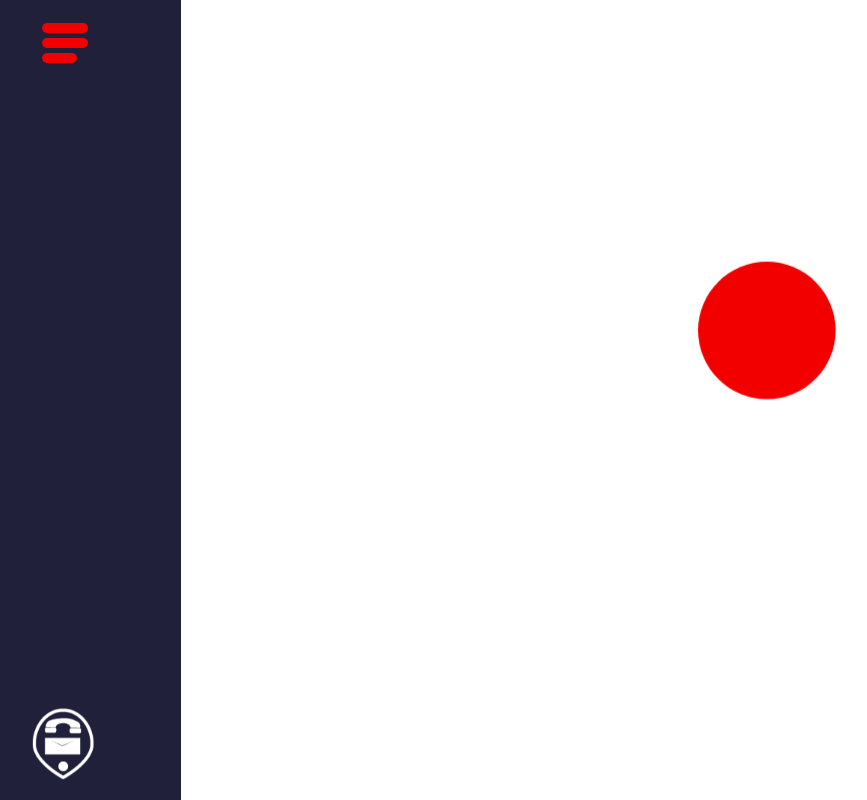
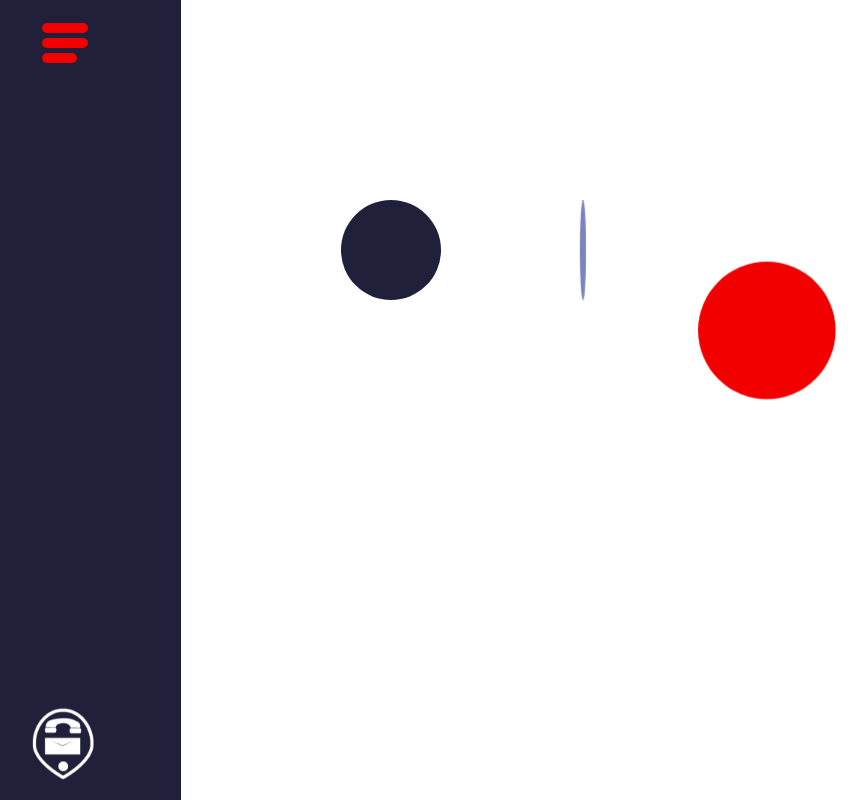
Before and after one commit to MikeTheFyke/MiFy, a Vue app in the folder client/: page / in a window 1280 px wide. Shown: the top 800 px of the page, without its empty margins (51-918 px from the left). Built offline with nearby package versions, Linux system fonts and the light colour scheme.

Commit message:
Added green element x2 with rotations and yoyos

```diff
--- a/client/src/components/Newvue.vue
+++ b/client/src/components/Newvue.vue
@@ -3,6 +3,8 @@
         <div id="green-container">
             <div id="green-container2">
                 <div id="green-element"></div>
+                <div id="green-element3"></div>
+                <div id="green-element2"></div>
             </div>
         </div>
     </div>
@@ -25,13 +27,11 @@ export default {
 
     },
     mounted (){
-        // for (var i = 0; i< Infinity; i++){
-            // gsap.to("#green-element", 2, { x: '350px', delay: 2, repeat: -1, yoyo: true })
-            // gsap.registerPlugin(MotionPathPlugin)
+            function go(){
                 gsap.to("#green-element", {
                     motionPath: {
-                    path:[ {x: 200, y:150},
-                           {x: 500, y:0},
+                        path:[ { x: 200, y:150 },
+                               { x: 500, y:0 }
                             ],
                             curviness:1
                     },
@@ -40,10 +40,24 @@ export default {
                     repeat: -1,
                     yoyo: true
                 })
-            // gsap.to("#green-element", 2, { x: 0, delay: 4 })
-        // }
+                gsap.to("#green-element2", {
+                    motionPath: {
+                        path:[ { x: 200, y: 50},
+                               { x: 400, y:0 },
+                               { x: 200, y:-25 },
+                               { x: 0, y:0 },
+                             ],
+                curviness: 1
+                },
+                duration: 5,
+                repeat: -1,
+                })
+
+
+                gsap.to("#green-element3", 1, { scaleX: 0, repeat: -1, yoyo: true, delay: 0.25})
             }
-
+            go()
+    }
 }
 </script>
 
@@ -67,7 +81,26 @@ export default {
     width: 100px;
     height: 100px;
     border-radius: 50px;
-    background-color: #f20000;;
+    background-color: #f20000;
 }
 
+#green-element2{
+    position: absolute;
+    top: 0px;
+    left: 30%;
+    width: 100px;
+    height: 100px;
+    border-radius: 50px;
+    background-color: #20203a;
+}
+
+#green-element3{
+    position: absolute;
+    top: 0px;
+    left: 45%;
+    width: 100px;
+    height: 100px;
+    border-radius: 50px;
+    background-color: #7a84bf;
+}
 </style>
```
Lines whose indentation alone changed are shown as unchanged.
